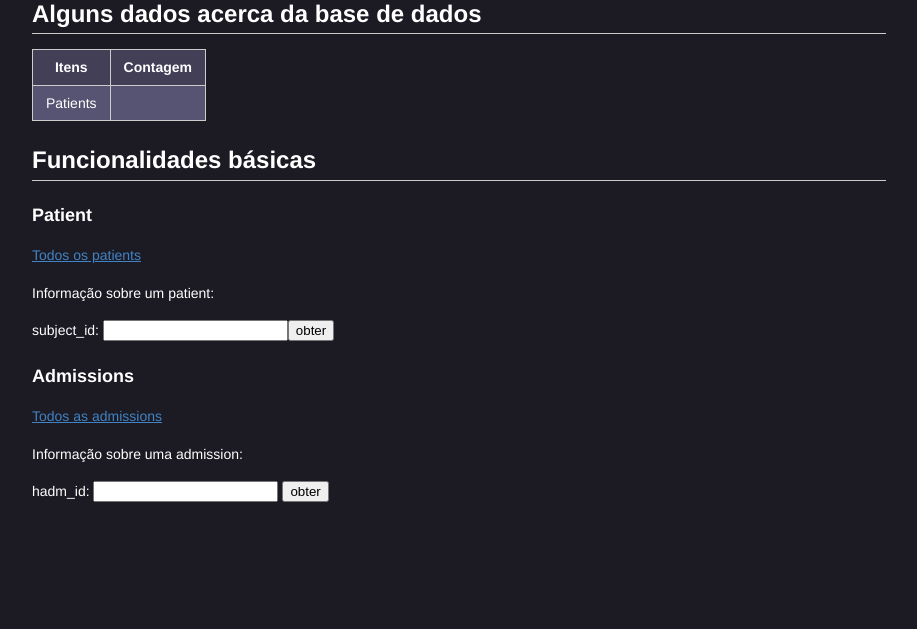
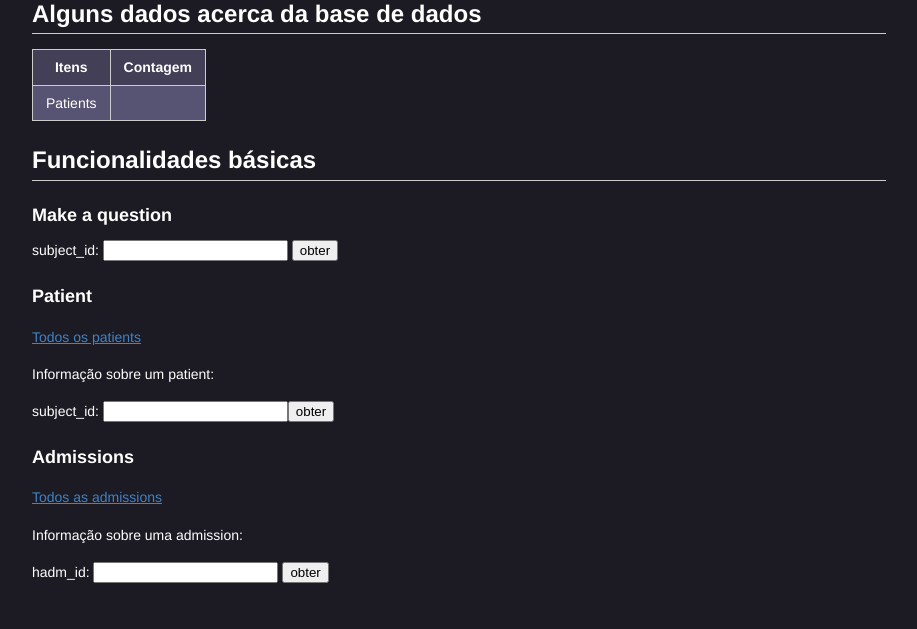
Before and after one commit to joaopecomonteiro/trabalho_BDCC, a Flask app: template templates/index.html in a window 1280 px wide. Shown: the part 239-868 px from the top of the page, without its empty margins (181-1098 px from the left). Before the commit the page ends 741 px from the top, so only its background shows below. Run offline with Flask 3, Linux system fonts and the light colour scheme; the template is opened without the code that fills it, so the values that code supplies are empty.

Commit message:
Add files via upload

```diff
--- a/main.py
+++ b/main.py
@@ -275,6 +275,7 @@ def delete_patient(id):
 
 
 
+
     return render_template('patient-deleted.html',
            ID=id)
 
@@ -445,6 +446,212 @@ def upload_patient_photo(id):
 
 
 
+
+
+
+
+
+
+
+
+
+
+
+
+
+def patient_exists(subject_id):
+    query = """
+          SELECT SUBJECT_ID
+          FROM `bdcc-451416.Dataset1.PATIENTS`
+          WHERE SUBJECT_ID = @subject_id
+          """
+
+    # Define the job configuration and pass parameters safely
+    job_config = bigquery.QueryJobConfig(
+        query_parameters=[
+            bigquery.ScalarQueryParameter("subject_id", "INT64", subject_id)
+        ]
+    )
+
+    query_job = bigquery_client.query(query, job_config=job_config)
+    results = query_job.result()
+
+    data = [
+        {"SUBJECT_ID": row.SUBJECT_ID}
+        for row in results
+    ]
+
+    return len(data) > 0
+
+
+@app.route('/make-question/<int:id>/')
+def make_question(id):
+    query = """
+          SELECT *
+          FROM `bdcc-451416.Dataset1.DEFAULT_QUESTIONS`
+          """
+
+    job_config = bigquery.QueryJobConfig(
+        query_parameters=[
+            bigquery.ScalarQueryParameter("subject_id", "INT64", id)
+        ]
+    )
+
+    query_job = bigquery_client.query(query, job_config=job_config)
+    results = query_job.result()
+
+    data = [
+        {"QUESTION_ID": row.QUESTION_ID, "QUESTION": row.QUESTION}
+        for row in results
+    ]
+
+    if not patient_exists(id):
+        return render_template('patient-not-exist.html',
+                               ID=id)
+
+
+    return render_template('make-question.html',
+           data=data, ID=id)
+
+
+
+
+@app.route('/submit-question/<int:id>/', methods=["GET", "POST"])
+def submit_question(id):
+    question = request.form.get("question", "").strip()
+    custom_question = request.form.get("custom_question", "").strip()
+
+    # If "Other" is selected, use the custom question
+    if question == "custom":
+        question = custom_question
+
+        return render_template('answer-question.html', ID=id, question=question)
+
+    else:
+        if question == "What care unit is the patient in?":
+            query= """
+                SELECT FIRST_CAREUNIT
+                FROM `bdcc-451416.Dataset1.ICUSTAYS`
+                WHERE SUBJECT_ID = @subject_id
+            """
+
+            job_config = bigquery.QueryJobConfig(
+                query_parameters=[
+                    bigquery.ScalarQueryParameter("subject_id", "INT64", id)
+                ]
+            )
+
+            query_job = bigquery_client.query(query, job_config=job_config)
+            results = query_job.result()
+
+
+            answer = [row.FIRST_CAREUNIT for row in results][0]
+
+        elif question == "When did the patient arrive?":
+            query = """
+                        SELECT ADMITTIME
+                        FROM `bdcc-451416.Dataset1.ADMISSIONS`
+                        WHERE SUBJECT_ID = @subject_id
+                    """
+
+            job_config = bigquery.QueryJobConfig(
+                query_parameters=[
+                    bigquery.ScalarQueryParameter("subject_id", "INT64", id)
+                ]
+            )
+
+            query_job = bigquery_client.query(query, job_config=job_config)
+            results = query_job.result()
+
+            answer = str([row.ADMITTIME for row in results][0])
+
+        elif question == "Is he alive?":
+            query = """
+                        SELECT EXPIRE_FLAG
+                        FROM `bdcc-451416.Dataset1.PATIENTS`
+                        WHERE SUBJECT_ID = @subject_id
+                    """
+
+            job_config = bigquery.QueryJobConfig(
+                query_parameters=[
+                    bigquery.ScalarQueryParameter("subject_id", "INT64", id)
+                ]
+            )
+
+            query_job = bigquery_client.query(query, job_config=job_config)
+            results = query_job.result()
+
+            answer = [row.EXPIRE_FLAG for row in results][0]
+            answer = "Dead" if answer==1 else "Alive"
+
+
+
+        query = f"""
+         INSERT INTO `bdcc-451416.Dataset1.QUESTIONS` (SUBJECT_ID, QUESTION, ANSWER)
+         VALUES (@SUBJECT_ID, @QUESTION, @ANSWER)
+         """
+
+        query_parameters = [
+            bigquery.ScalarQueryParameter("SUBJECT_ID", "INT64", id),
+            bigquery.ScalarQueryParameter("QUESTION", "STRING", question),
+            bigquery.ScalarQueryParameter("ANSWER", "STRING", answer)
+        ]
+
+        # Define the job configuration and pass parameters safely
+        job_config = bigquery.QueryJobConfig(
+            query_parameters=query_parameters
+        )
+
+        # Run the query
+        query_job = bigquery_client.query(query, job_config=job_config)
+        query_job.result()  # Wait for job to complete
+
+    return render_template('submit-question.html', ID=id, question=question, answer=answer)
+
+
+
+@app.route('/answer-question/<int:id>/', methods=["GET", "POST"])
+def question_answered(id):
+    answer = request.form.get('answer')
+    question = request.form.get('question')
+
+
+    query = f"""
+             INSERT INTO `bdcc-451416.Dataset1.QUESTIONS` (SUBJECT_ID, QUESTION, ANSWER)
+             VALUES (@SUBJECT_ID, @QUESTION, @ANSWER)
+             """
+
+    query_parameters = [
+        bigquery.ScalarQueryParameter("SUBJECT_ID", "INT64", id),
+        bigquery.ScalarQueryParameter("QUESTION", "STRING", question),
+        bigquery.ScalarQueryParameter("ANSWER", "STRING", answer)
+    ]
+
+    # Define the job configuration and pass parameters safely
+    job_config = bigquery.QueryJobConfig(
+        query_parameters=query_parameters
+    )
+
+    # Run the query
+    query_job = bigquery_client.query(query, job_config=job_config)
+    query_job.result()  # Wait for job to complete
+
+    return render_template('submit-question.html', ID=id, question=question, answer=answer)
+
+
+
+
+
+
+
+
+
+
+
+
+
+
+
 from google.cloud import logging
 import functions_framework
 
--- a/templates/index.html
+++ b/templates/index.html
@@ -30,6 +30,17 @@
 
 <h2>Funcionalidades básicas</h2>
 
+{#<h2>Make a question</h2>#}
+{#    <a href="/make-question/{{ patient.SUBJECT_ID }}">Make Question</a>#}
+{#    #}
+
+<h3>Make a question</h3>
+<form onsubmit="window.open('/make-question/'+this.elements['id'].value,'_self'); return false;">
+   subject_id:  <input value="" name="id" type="number" min="1"/>
+    <input type="submit" value="obter"/>
+</form>
+
+
 <h3>Patient</h3>
 <p>
    <a href="/patients">Todos os patients</a>
```
Also changed, not shown: templates/answer-question.html (added, +27 -0 lines), templates/make-question.html (added, +61 -0 lines), templates/submit-question.html (added, +14 -0 lines).
